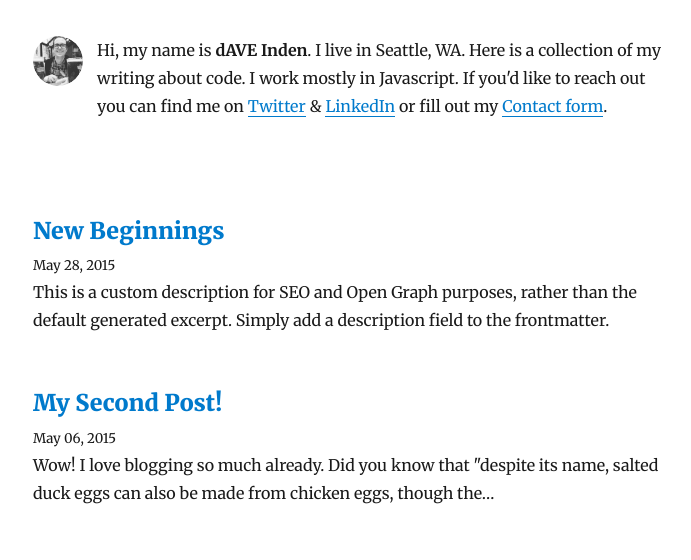
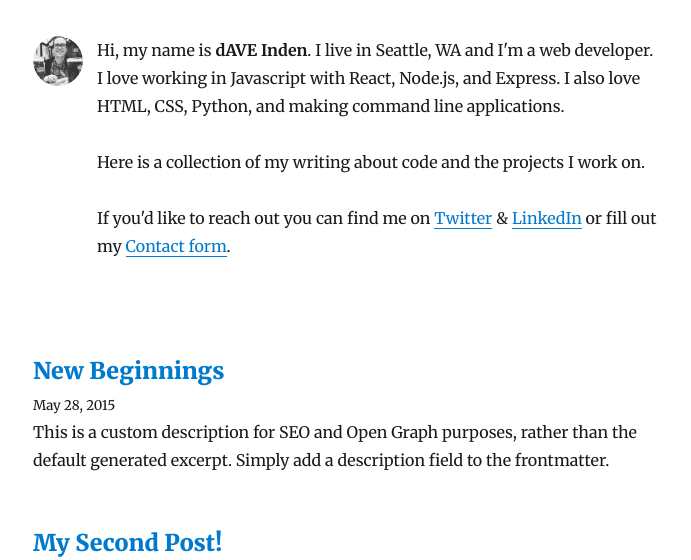
Before and after one commit to daveskull81/code-blog, a Gatsby site: page / in a window 1280 px wide. Shown: the part 188-748 px from the top of the page, without its empty margins (292-983 px from the left). Built offline with nearby package versions, Linux system fonts and the light colour scheme; Gatsby itself is replaced by a stand-in of ours; some packages are replaced by stand-ins of ours.

Commit message:
updated bio

```diff
--- a/gatsby-config.js
+++ b/gatsby-config.js
@@ -3,7 +3,7 @@ module.exports = {
     title: `dAVE Writing About Code`,
     author: `dAVE Inden`,
     description: `A collection of my writing on code and the things I'm learning.`,
-    siteUrl: `https://daveskull.netlify.com`,
+    siteUrl: `https://daveinden.com`,
     social: {
       twitter: `daveskull81`,
       linkedin: `davidinden`
--- a/src/components/bio.js
+++ b/src/components/bio.js
@@ -58,8 +58,12 @@ const Bio = () => {
         }}
       />
       <p>
-        Hi, my name is <strong>{author}</strong>. I live in Seattle, WA. Here is a collection of my writing about code. I work mostly in Javascript.
-        {` `}
+        Hi, my name is <strong>{author}</strong>. I live in Seattle, WA and I'm a web developer. I love working in Javascript with React, Node.js, and Express. I also love HTML, CSS, Python, and making command line applications.
+        <br></br>
+        <br></br>
+        Here is a collection of my writing about code and the projects I work on.
+        <br></br>
+        <br></br>
         If you'd like to reach out you can find me on{` `}
         <a href={`https://twitter.com/${social.twitter}`} target="_blank" rel="noopener noreferrer">
           Twitter
```
